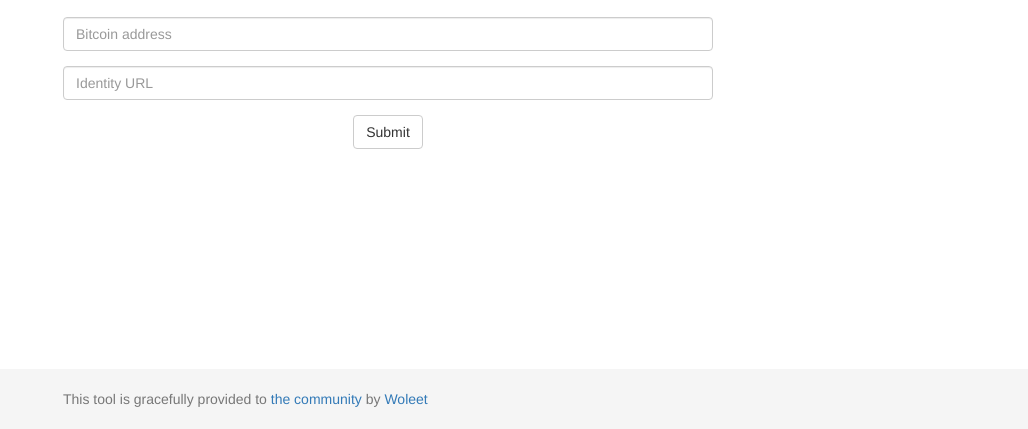
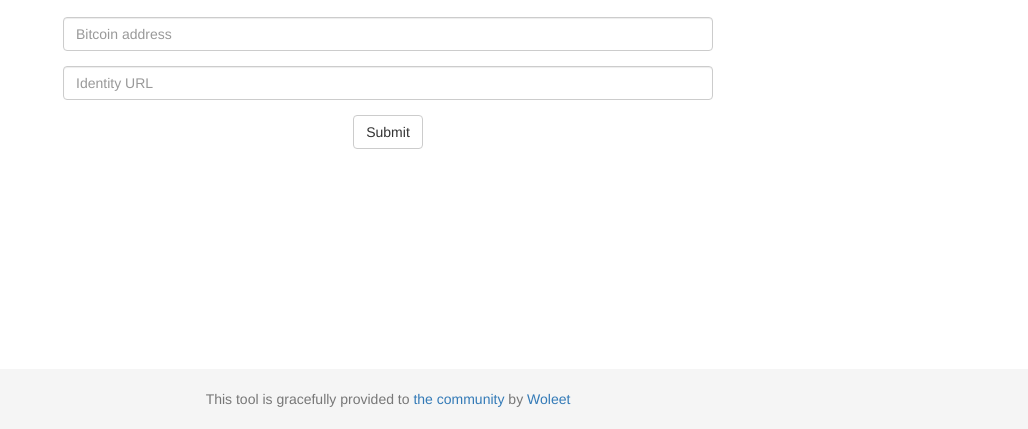
Before and after one commit to woleet/btcproof.info, a website: page static/identity.html in a window 1280 px wide. Shown: the part 371-800 px from the top of the page, without its empty margins (252-1280 px from the left). Drawn offline with nearby package versions, Linux system fonts and the light colour scheme.

Commit message:
ui change - text align

```diff
--- a/static/identity.html
+++ b/static/identity.html
@@ -111,7 +111,7 @@
 <a href="https://github.com/woleet/btcproof.info" target="_blank"><img style="position: absolute; top: 0; right: 0; border: 0;" src="https://camo.githubusercontent.com/38ef81f8aca64bb9a64448d0d70f1308ef5341ab/68747470733a2f2f73332e616d617a6f6e6177732e636f6d2f6769746875622f726962626f6e732f666f726b6d655f72696768745f6461726b626c75655f3132313632312e706e67" alt="Fork me on GitHub" data-canonical-src="https://s3.amazonaws.com/github/ribbons/forkme_right_darkblue_121621.png"></a>
 <footer class="footer">
     <div class="container">
-        <p class="text-muted">This tool is gracefully provided to <a href="https://github.com/woleet/btcproof.info">
+        <p class="text-muted" align="center">This tool is gracefully provided to <a href="https://github.com/woleet/btcproof.info">
             the community</a> by <a href="https://woleet.io">Woleet</a></p>
     </div>
 </footer>
```
